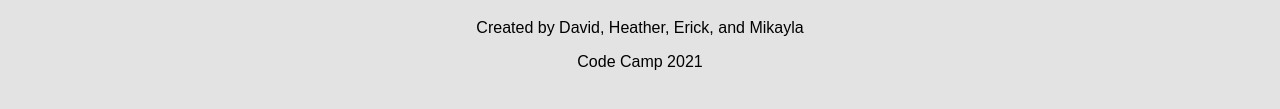
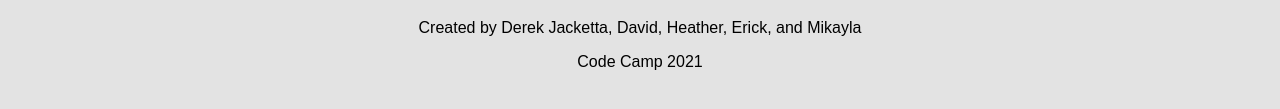
Before and after one commit to 21huntmik/codeCamp2021, a plain HTML site: page app/index.html in a window 1280 px wide. Shown: the part 683-792 px from the top of the page. Drawn offline with Linux system fonts and the light colour scheme; a web font is replaced by a local one.

Commit message:
added the most crucial piece of information possible

```diff
--- a/app/index.html
+++ b/app/index.html
@@ -1121,7 +1121,7 @@
 		<div id="footer">
 
 			<p class="footerText">
-				Created by David, Heather, Erick, and Mikayla
+				Created by Derek Jacketta, David, Heather, Erick, and Mikayla
 			</p>
 
 			<p class="footerText">
```
